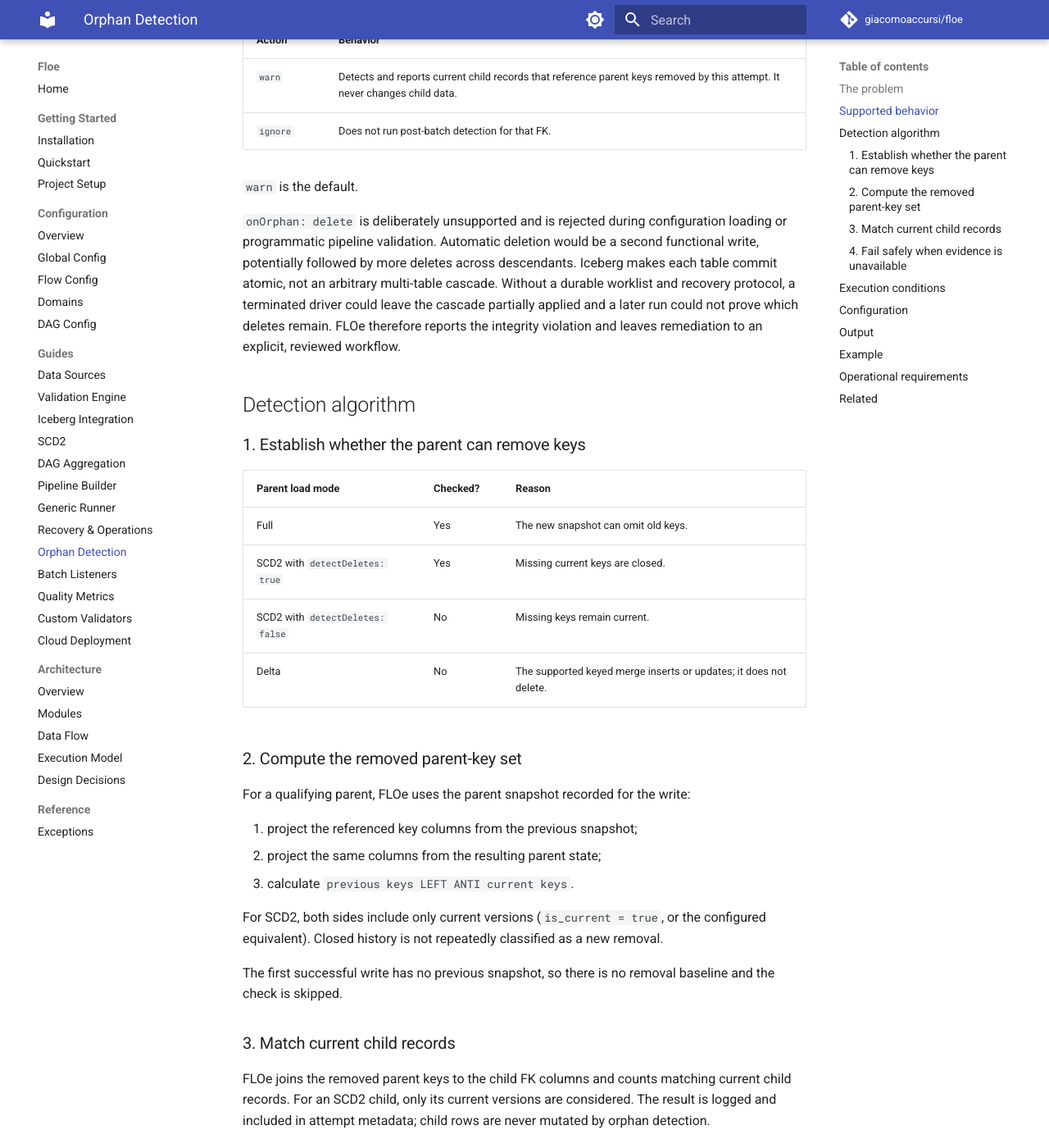
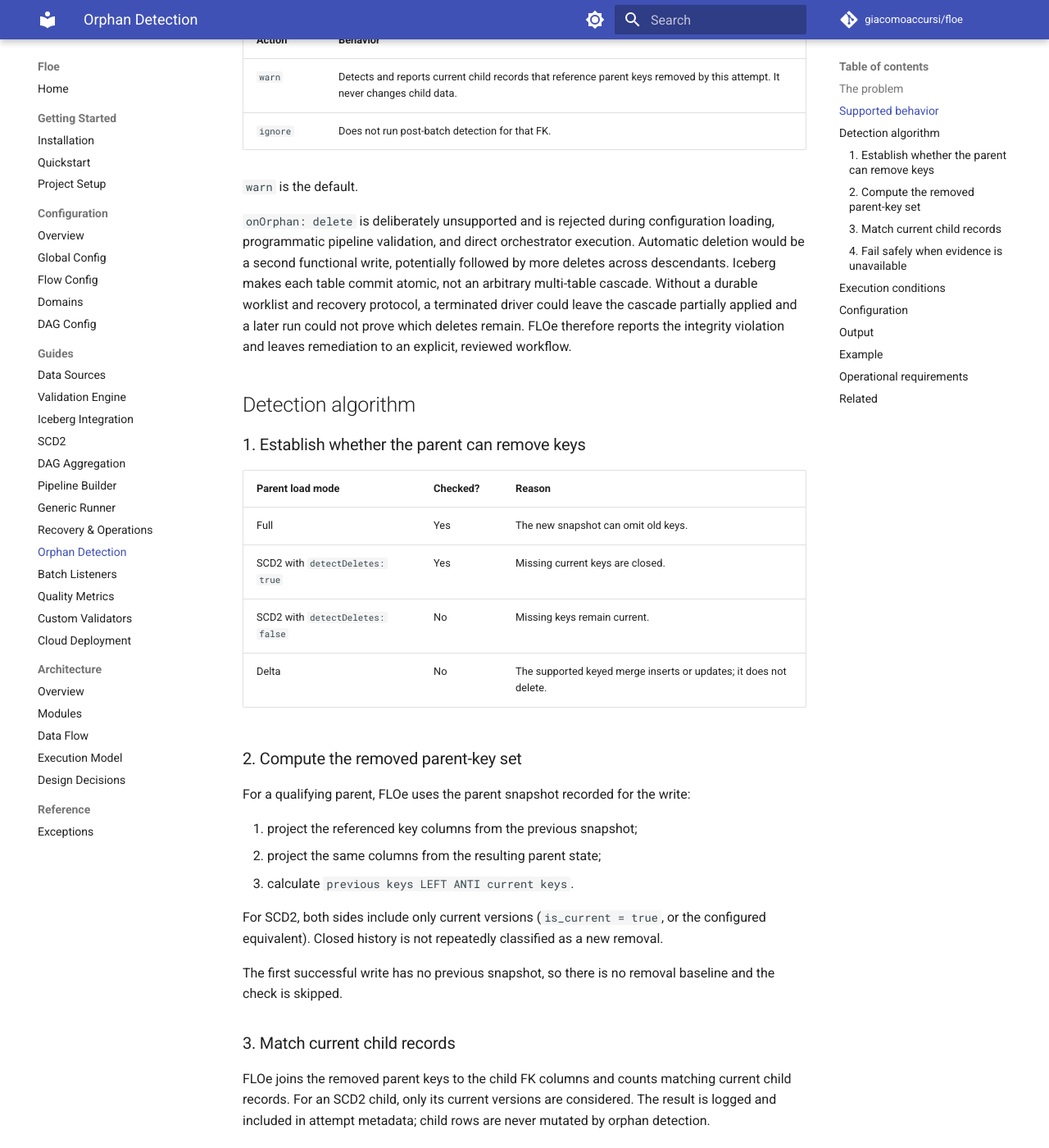
Before and after one commit to giacomoaccursi/Floe, an MkDocs documentation site: the page built from site-docs/guides/orphan-detection.md, in a window 1280 px wide and 1400 px high, scrolled down 624 px. Shown: the whole window at 82% size. Built offline with MkDocs 1.6.1 and Material for MkDocs 9.7.7, drawn with Linux system fonts in a browser that asks for light colours; comment, search, counter and statistics services are not loaded; some of the changed text lies outside the part shown.

Commit message:
docs: clarify orphan failure outcomes

```diff
--- a/site-docs/guides/orphan-detection.md
+++ b/site-docs/guides/orphan-detection.md
@@ -22,7 +22,7 @@ FLOe performs post-flow detection and supports two actions:
 
 `warn` is the default.
 
-`onOrphan: delete` is deliberately unsupported and is rejected during configuration loading or programmatic pipeline validation. Automatic deletion would be a second functional write, potentially followed by more deletes across descendants. Iceberg makes each table commit atomic, not an arbitrary multi-table cascade. Without a durable worklist and recovery protocol, a terminated driver could leave the cascade partially applied and a later run could not prove which deletes remain. FLOe therefore reports the integrity violation and leaves remediation to an explicit, reviewed workflow.
+`onOrphan: delete` is deliberately unsupported and is rejected during configuration loading, programmatic pipeline validation, and direct orchestrator execution. Automatic deletion would be a second functional write, potentially followed by more deletes across descendants. Iceberg makes each table commit atomic, not an arbitrary multi-table cascade. Without a durable worklist and recovery protocol, a terminated driver could leave the cascade partially applied and a later run could not prove which deletes remain. FLOe therefore reports the integrity violation and leaves remediation to an explicit, reviewed workflow.
 
 ## Detection algorithm
 
```
Also changed, not shown: other parts of site-docs/guides/orphan-detection.md (+1 -1 lines).
